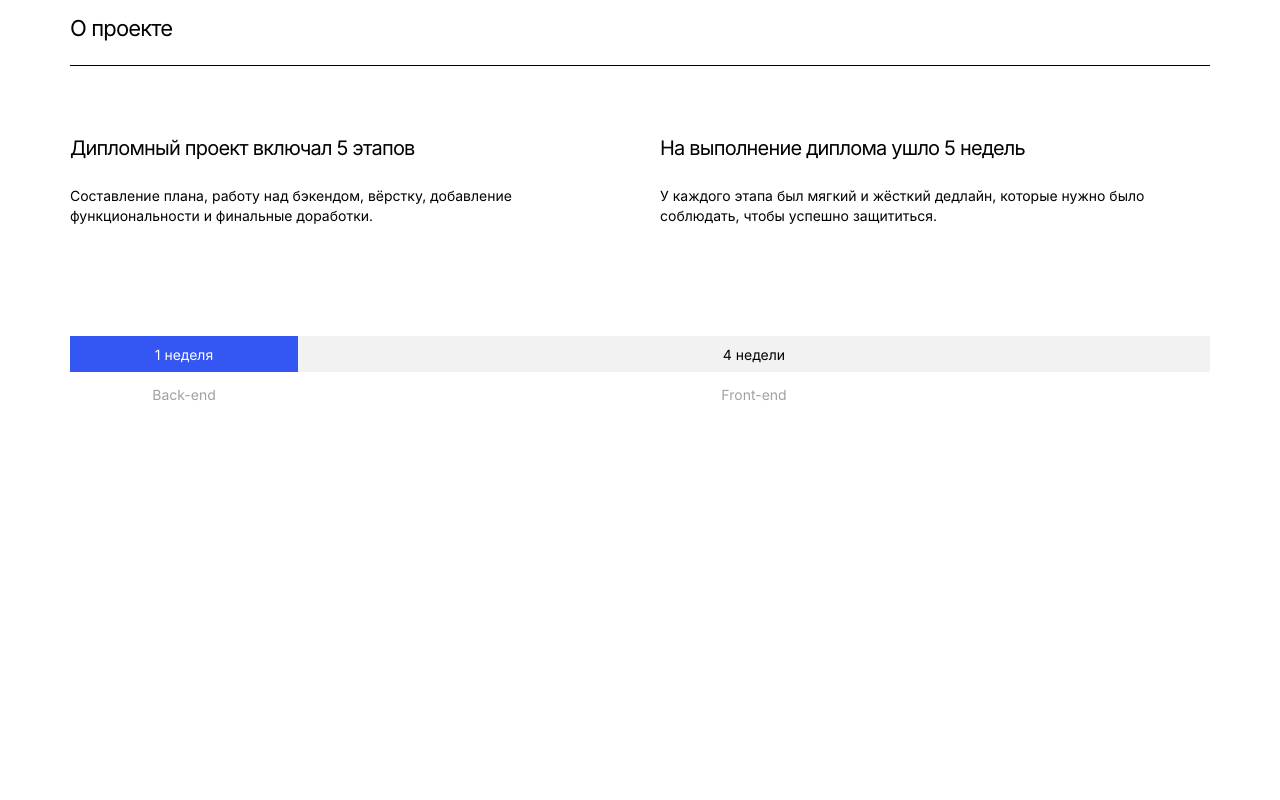
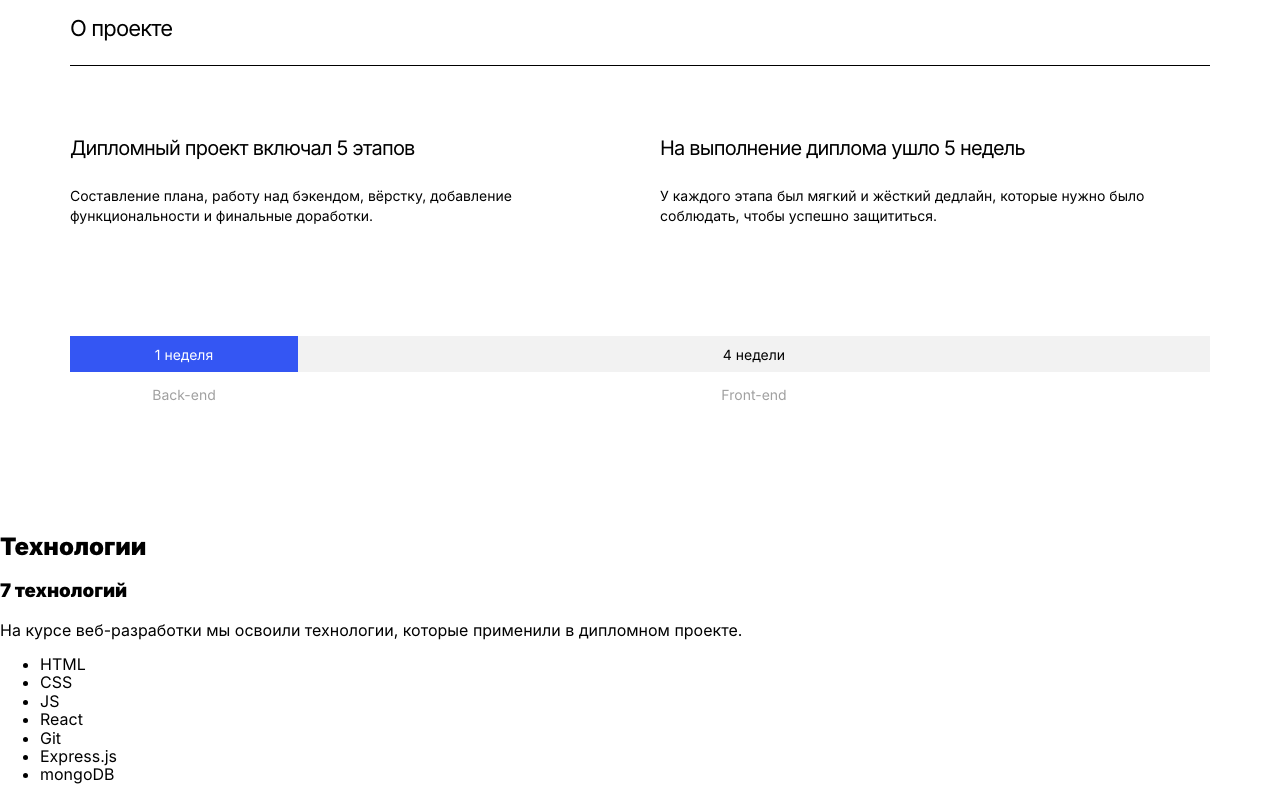
Before and after one commit to Methanoy/movies-explorer-frontend, a React (Create React App) app: page / in a window 1280 px wide. Shown: the part 669-1469 px from the top of the page. Before the commit the page ends 1182 px from the top, so only its background shows below. Built offline with nearby package versions, Linux system fonts and the light colour scheme.

Commit message:
feat: add JSX to techs block

```diff
--- a/src/components/Main/Main.js
+++ b/src/components/Main/Main.js
@@ -1,5 +1,6 @@
 import Promo from '../Promo/Promo';
 import AboutProject from '../AboutProject/AboutProject';
+import Techs from '../Techs/Techs';
 import './Main.css';
 
 function Main() {
@@ -8,6 +9,7 @@ function Main() {
     <div className="main">
         <Promo />
         <AboutProject />
+        <Techs />
     </div>
   );
 }
--- /dev/null
+++ b/src/components/Techs/Techs.js
@@ -0,0 +1,23 @@
+import './Techs.css';
+
+function Techs() {
+
+    return (
+    <article className="techs">
+        <h2 className="techs__title">Технологии</h2>
+        <h3 className="techs__subtitle">7 технологий</h3>
+        <p className="techs__text">На курсе веб-разработки мы освоили технологии, которые применили в дипломном проекте.</p>
+        <ul className="techs__list">
+            <li>HTML</li>
+            <li>CSS</li>
+            <li>JS</li>
+            <li>React</li>
+            <li>Git</li>
+            <li>Express.js</li>
+            <li>mongoDB</li>
+        </ul>
+    </article>
+    );
+}
+
+export default Techs;
```
Also changed, not shown: src/components/Techs/Techs.css (added).
